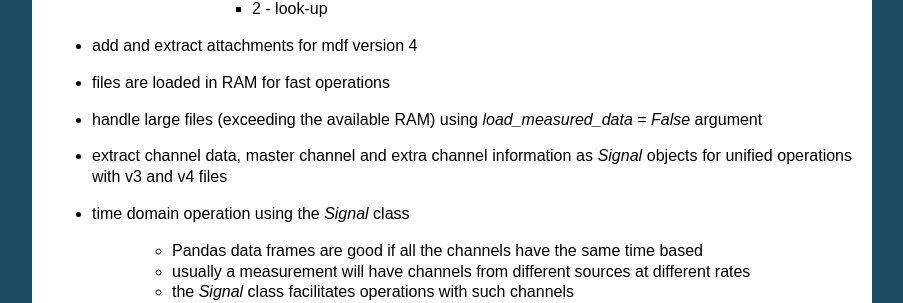
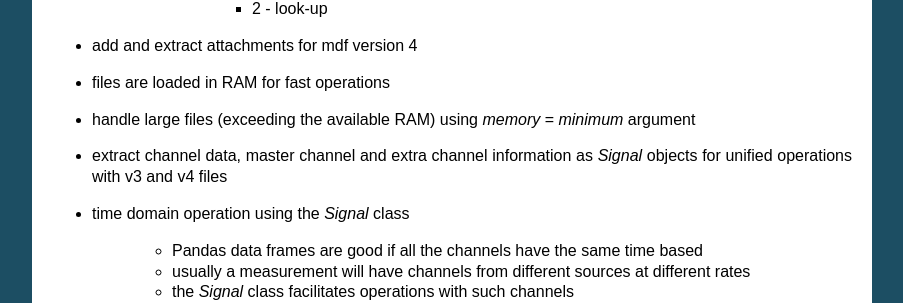
Before and after one commit to danielhrisca/asammdf, a Sphinx documentation site: the page built from documentation/index.rst, in a window 1280 px wide and 900 px high, scrolled down 877 px. Shown: the part 149-452 px from the top of the window, without its empty margins (198-1101 px from the left). Built offline with Sphinx 7.4.7, drawn with Linux system fonts in a browser that asks for light colours; formulas are drawn with MathJax 3.

Commit message:
fix readme and documentation with the new memory argument instead of load_measured_data

```diff
--- a/README.rst
+++ b/README.rst
@@ -38,7 +38,7 @@ Features
 
 * add and extract attachments for mdf version 4
 * files are loaded in RAM for fast operations
-* handle large files (exceeding the available RAM) using *load_measured_data* = *False* argument
+* handle large files (exceeding the available RAM) using *memory* = *minimum* argument
 * extract channel data, master channel and extra channel information as *Signal* objects for unified operations with v3 and v4 files
 * time domain operation using the *Signal* class
 
--- a/documentation/index.rst
+++ b/documentation/index.rst
@@ -46,7 +46,7 @@ Features
 
 * add and extract attachments for mdf version 4
 * files are loaded in RAM for fast operations
-* handle large files (exceeding the available RAM) using *load_measured_data* = *False* argument
+* handle large files (exceeding the available RAM) using *memory* = *minimum* argument
 * extract channel data, master channel and extra channel information as *Signal* objects for unified operations with v3 and v4 files
 * time domain operation using the *Signal* class
 
```
Also changed, not shown: README.md (+1 -1 lines).
